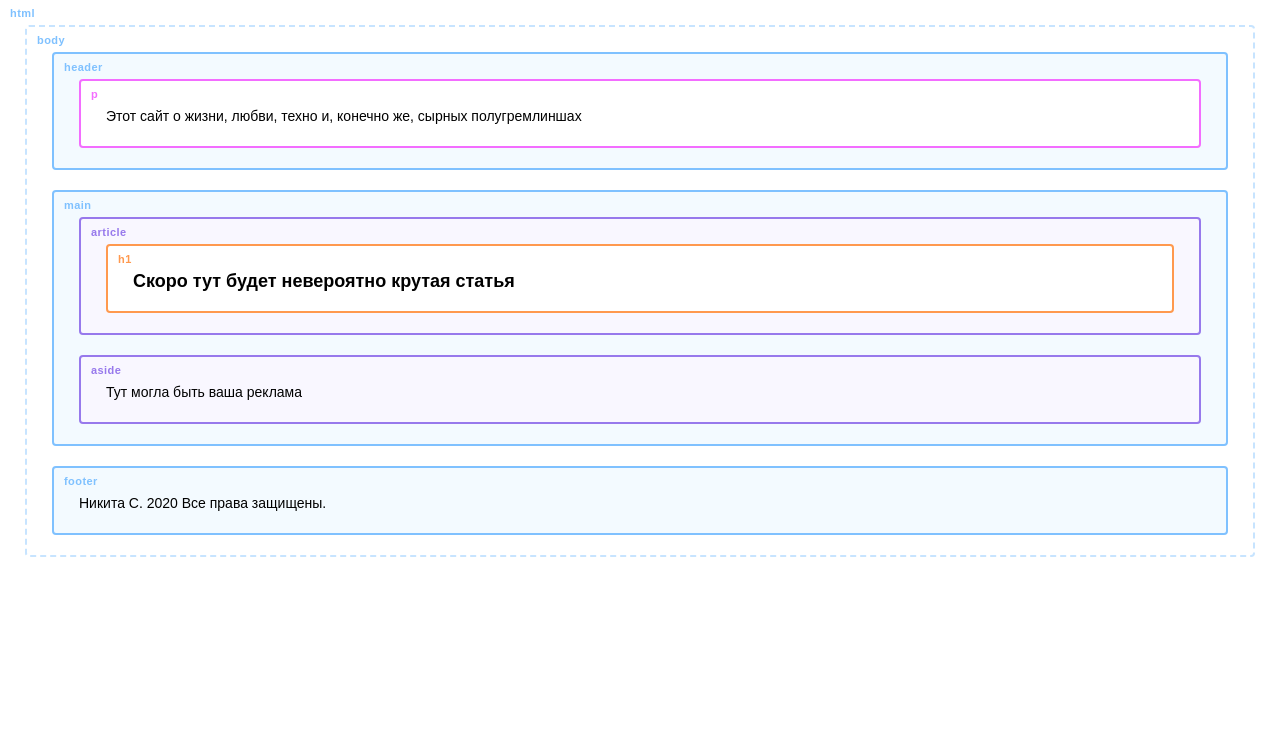
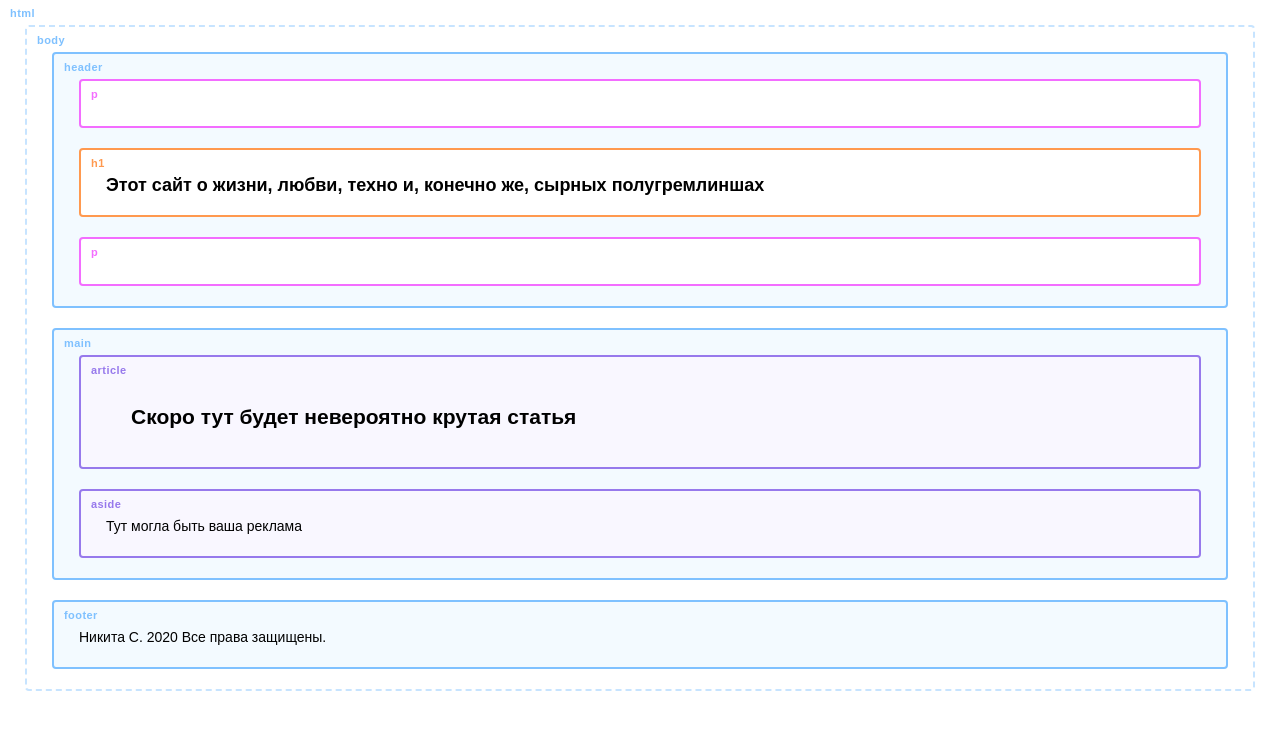
Before and after one commit to nsologub/spg, a plain HTML site: page index.html in a window 1280 px wide. Drawn offline with Linux system fonts and the light colour scheme; a web font is replaced by a local one.

Commit message:
Update index.html

```diff
--- a/index.html
+++ b/index.html
@@ -10,11 +10,11 @@
   </head>
   <body>
     <header>
-      <p>Этот сайт о жизни, любви, техно и, конечно же, сырных полугремлиншах</p>
+      <p><h1>Этот сайт о жизни, любви, техно и, конечно же, сырных полугремлиншах</h1></p>
     </header>
     <main>
       <article>
-        <h1>Скоро тут будет невероятно крутая статья</h1>
+        <h2>Скоро тут будет невероятно крутая статья</h2>
       </article>
       <aside>
         Тут могла быть ваша реклама
```
